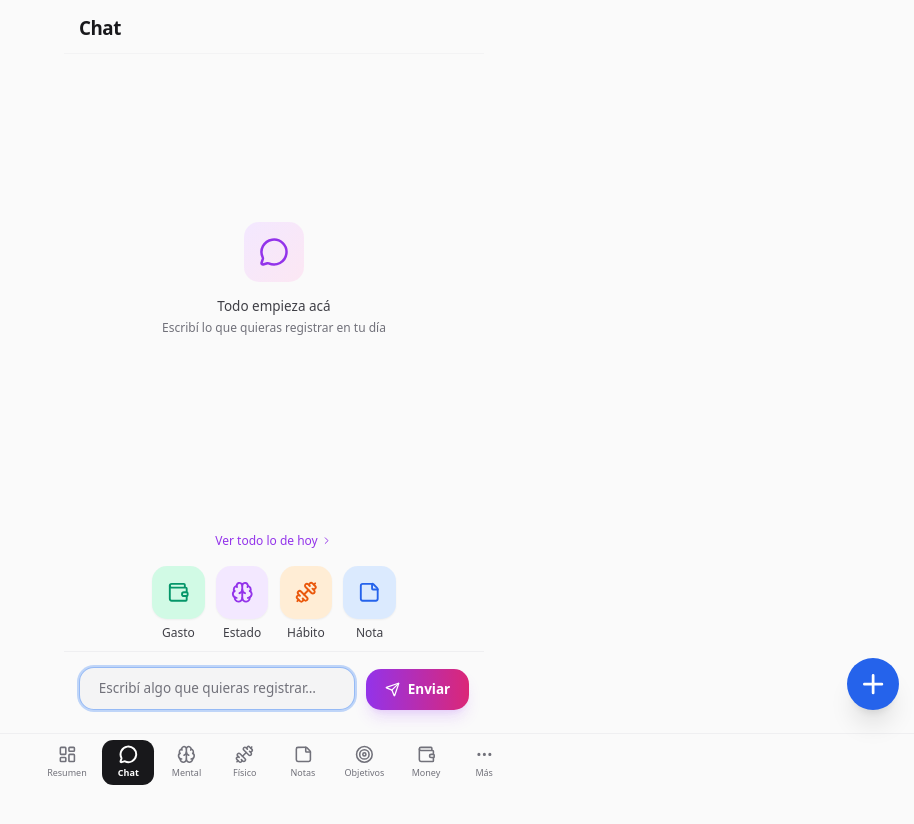
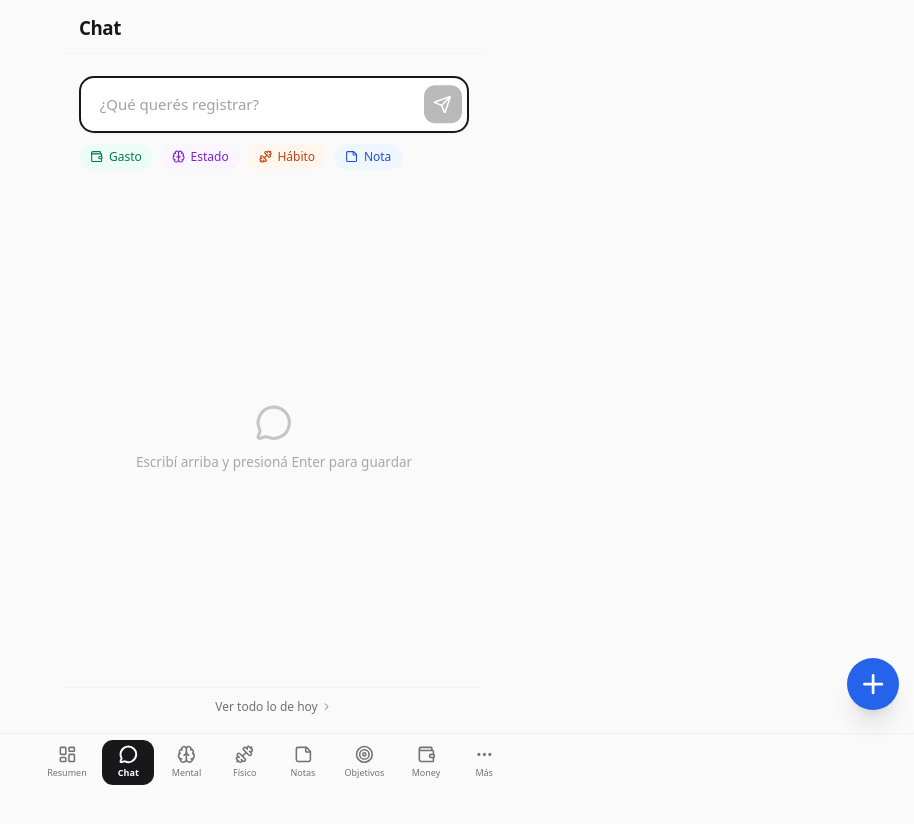
Before and after one commit to MonteNicolass/Gastoncito-, a Next.js app: page /chat in a window 1280 px wide. Shown: the top 824 px of the page, without its empty margins (366-1280 px from the left). Built offline with nearby package versions, Linux system fonts and the light colour scheme.

Commit message:
polish frontend: home hierarchy, chat hero input, brand colors and skeletons

```diff
--- a/app/chat/page.js
+++ b/app/chat/page.js
@@ -327,20 +327,76 @@ export default function ChatPage() {
     <div className="flex flex-col h-screen pb-20">
       <TopBar title="Chat" />
 
-      <div className="flex-1 overflow-y-auto px-4 py-4 space-y-3">
+      {/* Hero Input Section */}
+      <div className="px-4 pt-6 pb-4">
+        <div className="max-w-lg mx-auto">
+          <div className="relative">
+            <input
+              ref={inputRef}
+              className="w-full px-5 py-4 pr-14 bg-white dark:bg-zinc-900 border-2 border-zinc-200 dark:border-zinc-700 rounded-2xl text-zinc-900 dark:text-zinc-100 placeholder-zinc-400 dark:placeholder-zinc-500 focus:outline-none focus:border-zinc-900 dark:focus:border-zinc-100 transition-all text-base shadow-sm"
+              placeholder="¿Qué querés registrar?"
+              value={input}
+              onChange={e => setInput(e.target.value)}
+              onKeyDown={e => {
+                if (e.key === 'Enter') handleSend()
+              }}
+              data-testid="chat-input"
+            />
+            <button
+              onClick={handleSend}
+              disabled={!input.trim()}
+              className="absolute right-2 top-1/2 -translate-y-1/2 p-2.5 bg-zinc-900 dark:bg-zinc-100 text-white dark:text-zinc-900 rounded-xl disabled:opacity-30 disabled:cursor-not-allowed hover:bg-zinc-800 dark:hover:bg-zinc-200 active:scale-95 transition-all"
+              data-testid="chat-send-btn"
+            >
+              <Send className="w-5 h-5" />
+            </button>
+          </div>
+
+          {/* Pills de acciones rápidas */}
+          <div className="flex items-center gap-2 mt-3 overflow-x-auto scrollbar-hide pb-1">
+            <button
+              onClick={() => setInput('Gasté ')}
+              className="flex items-center gap-1.5 px-3 py-1.5 bg-emerald-50 dark:bg-emerald-900/30 text-emerald-700 dark:text-emerald-300 rounded-full text-xs font-medium hover:bg-emerald-100 dark:hover:bg-emerald-900/50 active:scale-95 transition-all whitespace-nowrap"
+            >
+              <Wallet className="w-3.5 h-3.5" />
+              <span>Gasto</span>
+            </button>
+
+            <button
+              onClick={() => setInput('Hoy me sentí ')}
+              className="flex items-center gap-1.5 px-3 py-1.5 bg-purple-50 dark:bg-purple-900/30 text-purple-700 dark:text-purple-300 rounded-full text-xs font-medium hover:bg-purple-100 dark:hover:bg-purple-900/50 active:scale-95 transition-all whitespace-nowrap"
+            >
+              <Brain className="w-3.5 h-3.5" />
+              <span>Estado</span>
+            </button>
+
+            <button
+              onClick={() => setInput('Fui al ')}
+              className="flex items-center gap-1.5 px-3 py-1.5 bg-orange-50 dark:bg-orange-900/30 text-orange-700 dark:text-orange-300 rounded-full text-xs font-medium hover:bg-orange-100 dark:hover:bg-orange-900/50 active:scale-95 transition-all whitespace-nowrap"
+            >
+              <Dumbbell className="w-3.5 h-3.5" />
+              <span>Hábito</span>
+            </button>
+
+            <button
+              onClick={() => setInput('Nota: ')}
+              className="flex items-center gap-1.5 px-3 py-1.5 bg-blue-50 dark:bg-blue-900/30 text-blue-700 dark:text-blue-300 rounded-full text-xs font-medium hover:bg-blue-100 dark:hover:bg-blue-900/50 active:scale-95 transition-all whitespace-nowrap"
+            >
+              <StickyNote className="w-3.5 h-3.5" />
+              <span>Nota</span>
+            </button>
+          </div>
+        </div>
+      </div>
+
+      {/* Messages Area */}
+      <div className="flex-1 overflow-y-auto px-4 py-2 space-y-3">
         {messages.length === 0 && (
-          <div className="flex flex-col items-center justify-center h-full gap-4">
-            <div className="w-16 h-16 rounded-2xl bg-gradient-to-br from-purple-100 to-pink-100 dark:from-purple-900/30 dark:to-pink-900/30 flex items-center justify-center">
-              <MessageCircle className="w-8 h-8 text-purple-600 dark:text-purple-400" />
-            </div>
-            <div className="text-center">
-              <p className="text-sm font-medium text-zinc-700 dark:text-zinc-300 mb-1">
-                Todo empieza acá
-              </p>
-              <p className="text-xs text-zinc-500 dark:text-zinc-400 px-8">
-                Escribí lo que quieras registrar en tu día
-              </p>
-            </div>
+          <div className="flex flex-col items-center justify-center h-full gap-3 opacity-60">
+            <MessageCircle className="w-10 h-10 text-zinc-400 dark:text-zinc-500" />
+            <p className="text-sm text-zinc-500 dark:text-zinc-400 text-center px-8">
+              Escribí arriba y presioná Enter para guardar
+            </p>
           </div>
         )}
 
@@ -348,20 +404,20 @@ export default function ChatPage() {
           <div key={i}>
             <div className={`flex ${m.from === 'user' ? 'justify-end' : 'justify-start'}`}>
               <div
-                className={`max-w-[300px] px-4 py-3 rounded-2xl shadow-sm ${
+                className={`max-w-[300px] px-4 py-3 rounded-2xl ${
                   m.from === 'user'
-                    ? 'bg-blue-600 text-white rounded-br-lg'
-                    : 'bg-white dark:bg-zinc-800 text-zinc-900 dark:text-zinc-100 rounded-bl-lg border border-zinc-200/50 dark:border-zinc-700/50'
+                    ? 'bg-zinc-900 dark:bg-zinc-100 text-white dark:text-zinc-900 rounded-br-md'
+                    : 'bg-zinc-100 dark:bg-zinc-800 text-zinc-900 dark:text-zinc-100 rounded-bl-md'
                 }`}
               >
                 <p className="text-sm leading-relaxed">{m.text}</p>
                 {m.hint && (
-                  <p className={`text-xs mt-2 font-medium ${
+                  <p className={`text-xs mt-1.5 ${
                     m.from === 'user'
-                      ? 'text-blue-200'
-                      : 'text-blue-600 dark:text-blue-400'
+                      ? 'text-zinc-400 dark:text-zinc-500'
+                      : 'text-zinc-500 dark:text-zinc-400'
                   }`}>
-                    ↳ {m.hint}
+                    {m.hint}
                   </p>
                 )}
               </div>
@@ -396,82 +452,13 @@ export default function ChatPage() {
       </div>
 
       {/* Link rápido a Hoy */}
-      <div className="px-4 pb-3">
+      <div className="px-4 py-3 border-t border-zinc-100 dark:border-zinc-800">
         <a href="/hoy" className="block">
-          <div className="text-center text-xs font-medium text-purple-600 dark:text-purple-400 hover:text-purple-700 dark:hover:text-purple-300 transition-colors py-2 flex items-center justify-center gap-1">
+          <div className="text-center text-xs font-medium text-zinc-500 dark:text-zinc-400 hover:text-zinc-900 dark:hover:text-zinc-100 transition-colors flex items-center justify-center gap-1">
             <span>Ver todo lo de hoy</span>
             <ChevronRight className="w-3 h-3" />
           </div>
         </a>
-      </div>
-
-      {/* Acciones rápidas */}
-      <div className="px-4 pb-3">
-        <div className="flex items-center justify-center gap-3">
-          <button
-            onClick={() => setInput('Gasté ')}
-            className="flex flex-col items-center gap-1.5 group"
-          >
-            <div className="w-14 h-14 rounded-2xl bg-emerald-100 dark:bg-emerald-900/40 flex items-center justify-center shadow-sm group-hover:bg-emerald-200 dark:group-hover:bg-emerald-900/60 group-active:scale-95 transition-all">
-              <Wallet className="w-6 h-6 text-emerald-600 dark:text-emerald-400" />
-            </div>
-            <span className="text-xs font-medium text-zinc-700 dark:text-zinc-300">Gasto</span>
-          </button>
-
-          <button
-            onClick={() => setInput('Hoy me sentí ')}
-            className="flex flex-col items-center gap-1.5 group"
-          >
-            <div className="w-14 h-14 rounded-2xl bg-purple-100 dark:bg-purple-900/40 flex items-center justify-center shadow-sm group-hover:bg-purple-200 dark:group-hover:bg-purple-900/60 group-active:scale-95 transition-all">
-              <Brain className="w-6 h-6 text-purple-600 dark:text-purple-400" />
-            </div>
-            <span className="text-xs font-medium text-zinc-700 dark:text-zinc-300">Estado</span>
-          </button>
-
-          <button
-            onClick={() => setInput('Fui al ')}
-            className="flex flex-col items-center gap-1.5 group"
-          >
-            <div className="w-14 h-14 rounded-2xl bg-orange-100 dark:bg-orange-900/40 flex items-center justify-center shadow-sm group-hover:bg-orange-200 dark:group-hover:bg-orange-900/60 group-active:scale-95 transition-all">
-              <Dumbbell className="w-6 h-6 text-orange-600 dark:text-orange-400" />
-            </div>
-            <span className="text-xs font-medium text-zinc-700 dark:text-zinc-300">Hábito</span>
-          </button>
-
-          <button
-            onClick={() => setInput('Nota: ')}
-            className="flex flex-col items-center gap-1.5 group"
-          >
-            <div className="w-14 h-14 rounded-2xl bg-blue-100 dark:bg-blue-900/40 flex items-center justify-center shadow-sm group-hover:bg-blue-200 dark:group-hover:bg-blue-900/60 group-active:scale-95 transition-all">
-              <StickyNote className="w-6 h-6 text-blue-600 dark:text-blue-400" />
-            </div>
-            <span className="text-xs font-medium text-zinc-700 dark:text-zinc-300">Nota</span>
-          </button>
-        </div>
-      </div>
-
-      <div className="sticky bottom-20 backdrop-blur-xl bg-zinc-50/90 dark:bg-zinc-950/90 border-t border-zinc-200/50 dark:border-zinc-800/50 px-4 py-4">
-        <div className="flex gap-3 items-end max-w-lg mx-auto">
-          <input
-            ref={inputRef}
-            className="flex-1 px-5 py-3 bg-zinc-100 dark:bg-zinc-800 border border-zinc-200/50 dark:border-zinc-700/50 rounded-2xl text-zinc-900 dark:text-zinc-100 placeholder-zinc-500 dark:placeholder-zinc-400 focus:outline-none focus:ring-2 focus:ring-blue-500/30 focus:border-blue-500/50 transition-all text-sm"
-            placeholder="Escribí algo que quieras registrar…"
-            value={input}
-            onChange={e => setInput(e.target.value)}
-            onKeyDown={e => {
-              if (e.key === 'Enter') handleSend()
-            }}
-            data-testid="chat-input"
-          />
-          <button
-            onClick={handleSend}
-            className="px-5 py-3 bg-gradient-to-r from-purple-600 to-pink-600 hover:from-purple-700 hover:to-pink-700 text-white text-sm font-semibold rounded-2xl shadow-lg shadow-purple-500/20 active:scale-95 transition-all flex items-center gap-2"
-            data-testid="chat-send-btn"
-          >
-            <Send className="w-4 h-4" />
-            <span>Enviar</span>
-          </button>
-        </div>
       </div>
 
       {/* Undo Toast */}
--- a/tailwind.config.js
+++ b/tailwind.config.js
@@ -5,8 +5,25 @@ module.exports = {
     './components/**/*.{js,ts,jsx,tsx,mdx}',
     './app/**/*.{js,ts,jsx,tsx,mdx}',
   ],
+  darkMode: 'class',
   theme: {
-    extend: {},
+    extend: {
+      colors: {
+        brand: {
+          50: '#faf5ff',
+          100: '#f3e8ff',
+          200: '#e9d5ff',
+          300: '#d8b4fe',
+          400: '#c084fc',
+          500: '#a855f7',
+          600: '#9333ea',
+          700: '#7e22ce',
+          800: '#6b21a8',
+          900: '#581c87',
+          950: '#3b0764',
+        },
+      },
+    },
   },
   plugins: [],
 }
```
Also changed, not shown: app/eventos/page.js (+6 -3 lines), app/globals.css (+38 -0 lines), app/hoy/page.js (+45 -2 lines), app/mental/diario/page.js (+5 -2 lines), app/money/alertas/page.js (+9 -4 lines), app/money/billeteras/page.js (+7 -4 lines), app/money/movimientos/page.js (+11 -4 lines), app/money/presupuestos/page.js (+7 -4 lines), app/money/resumen/page.js (+64 -10 lines).
